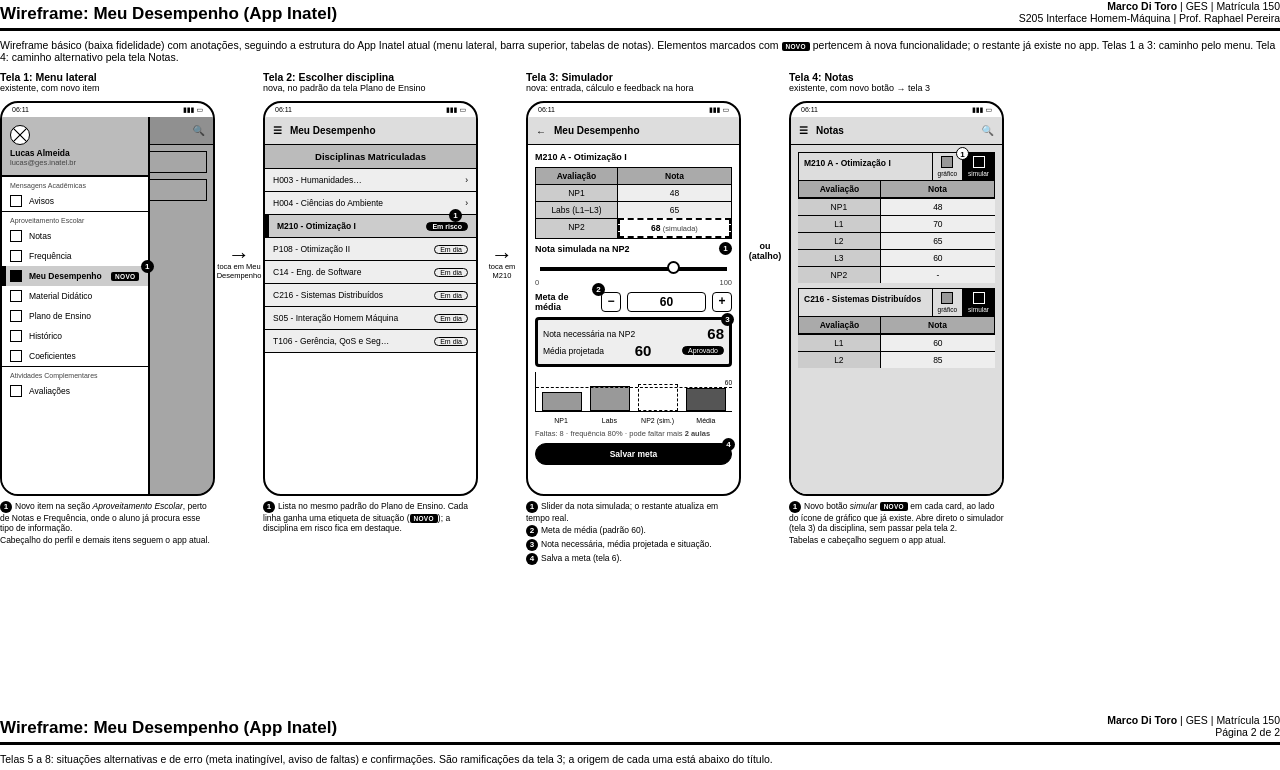
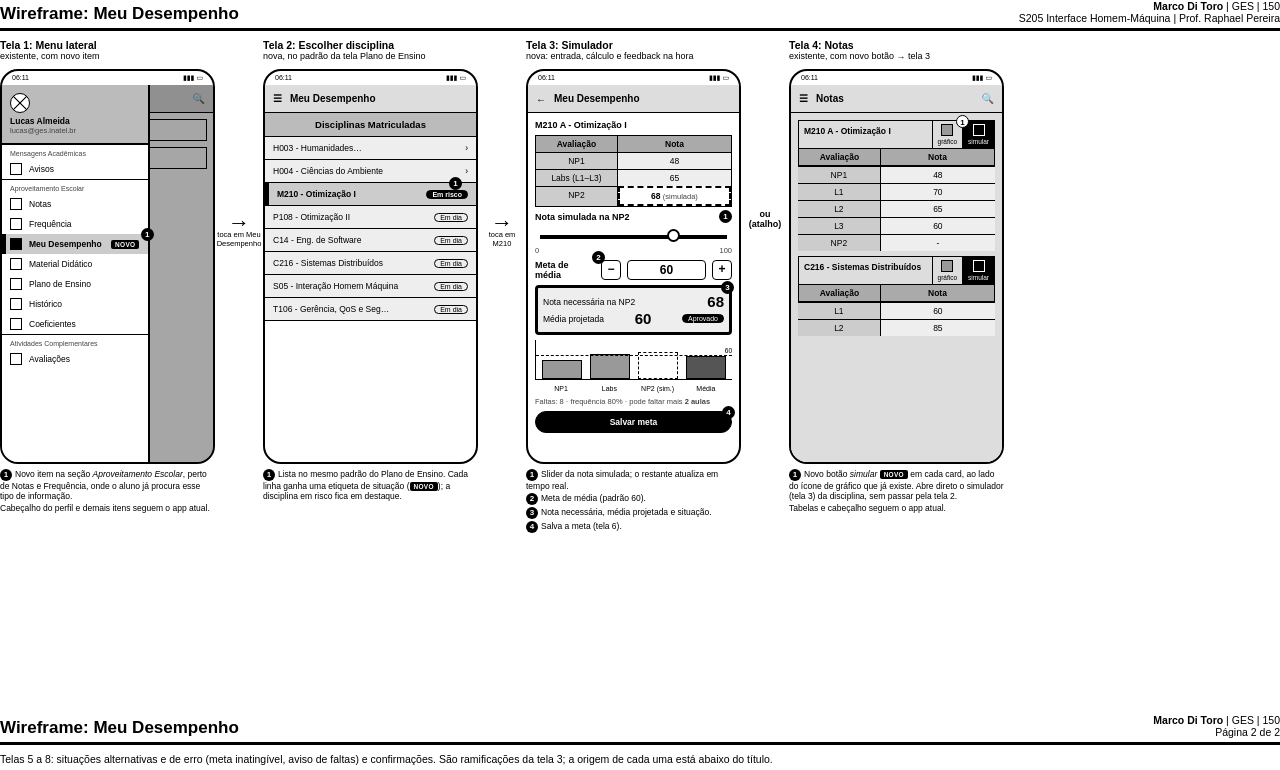
Before and after one commit to Frombull/ProjetoFinal-IHM, a plain HTML site: page 2-wireframe/wireframe-v2.html in a window 1280 px wide. Shown: the top 770 px of the page. Drawn offline with Linux system fonts and the light colour scheme.

Commit message:
Wireframe v2: limpa textos do cabecalho
Co-Authored-By: Claude Sonnet 5.5 <noreply@anthropic.com>

```diff
--- a/2-wireframe/wireframe-v2.html
+++ b/2-wireframe/wireframe-v2.html
@@ -93,10 +93,9 @@ h1 { font-size:17px; margin:0; }
 <!-- ========== PÁGINA 1 ========== -->
 <section class="page">
 <header>
-  <h1>Wireframe: Meu Desempenho (App Inatel)</h1>
-  <div class="meta"><b>Marco Di Toro</b> | GES | Matrícula 150<br>S205 Interface Homem-Máquina | Prof. Raphael Pereira</div>
+  <h1>Wireframe: Meu Desempenho</h1>
+  <div class="meta"><b>Marco Di Toro</b> | GES | 150<br>S205 Interface Homem-Máquina | Prof. Raphael Pereira</div>
 </header>
-<p class="sub">Wireframe básico (baixa fidelidade) com anotações, seguindo a estrutura do App Inatel atual (menu lateral, barra superior, tabelas de notas). Elementos marcados com <span class="novo">NOVO</span> pertencem à nova funcionalidade; o restante já existe no app. Telas 1 a 3: caminho pelo menu. Tela 4: caminho alternativo pela tela Notas.</p>
 
 <div class="row">
 
@@ -254,8 +253,8 @@ h1 { font-size:17px; margin:0; }
 <!-- ========== PÁGINA 2 ========== -->
 <section class="page">
 <header>
-  <h1>Wireframe: Meu Desempenho (App Inatel)</h1>
-  <div class="meta"><b>Marco Di Toro</b> | GES | Matrícula 150<br>Página 2 de 2</div>
+  <h1>Wireframe: Meu Desempenho</h1>
+  <div class="meta"><b>Marco Di Toro</b> | GES | 150<br>Página 2 de 2</div>
 </header>
 <p class="sub">Telas 5 a 8: situações alternativas e de erro (meta inatingível, aviso de faltas) e confirmações. São ramificações da tela 3; a origem de cada uma está abaixo do título.</p>
 
```
Also changed, not shown: 1 other file.
